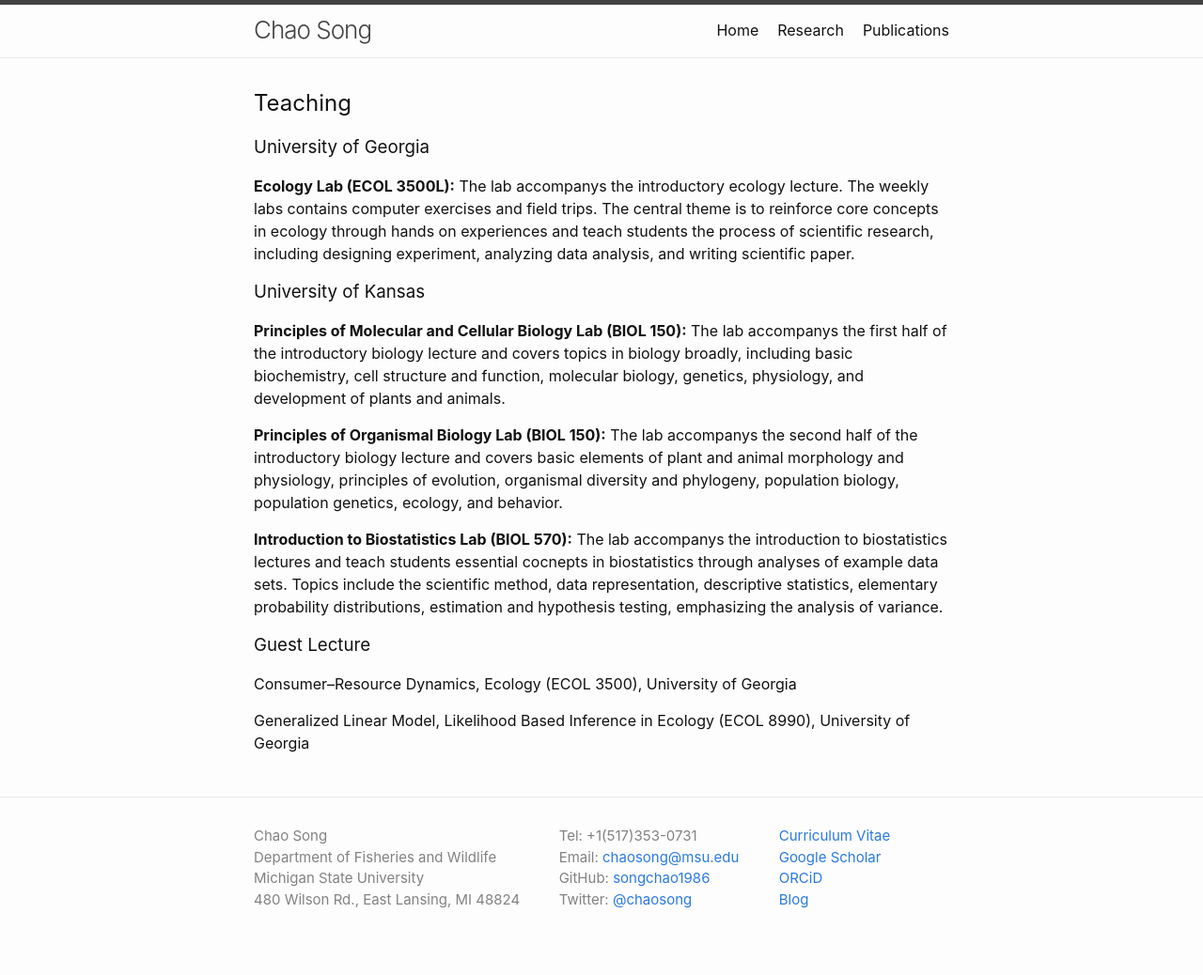
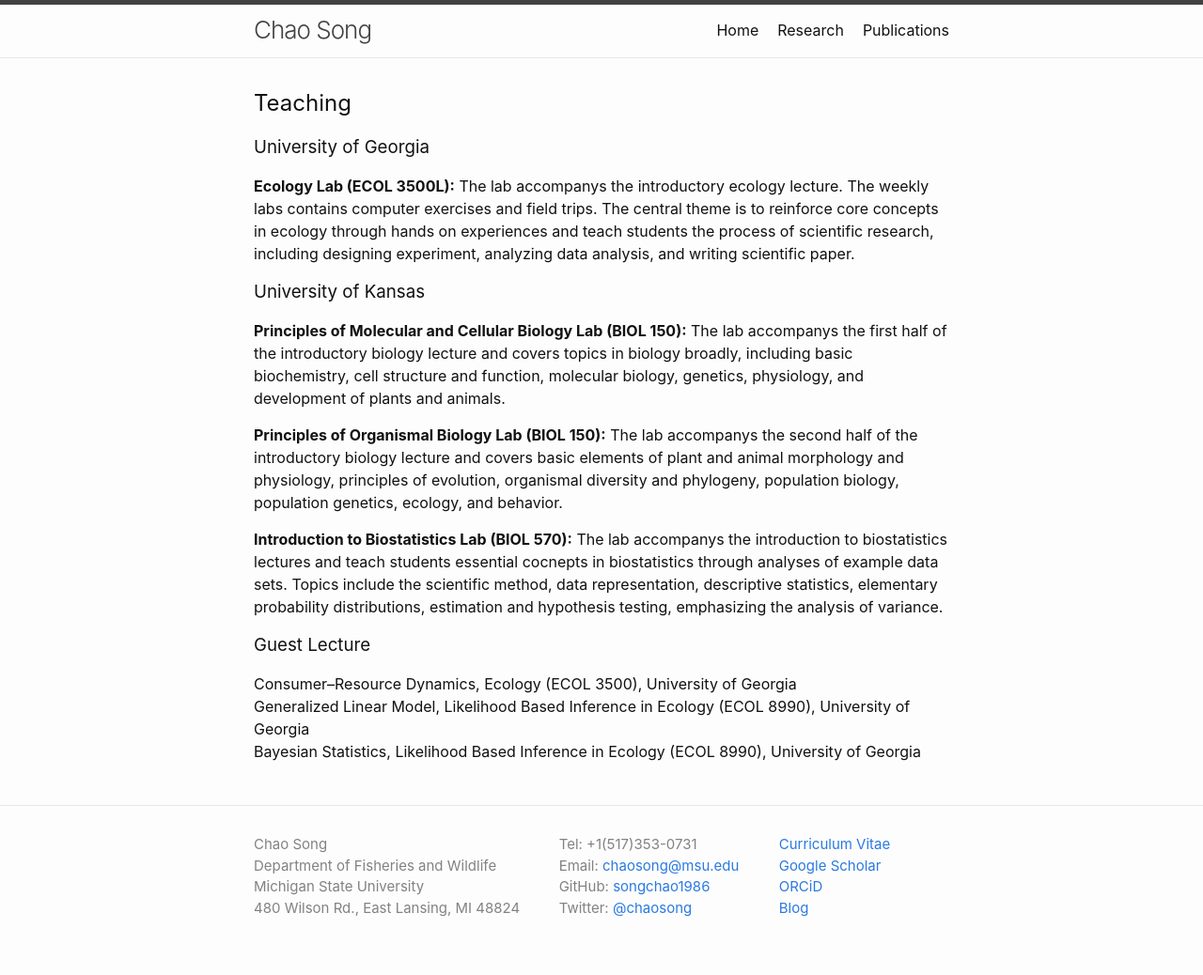
Before and after one commit to songchao1986/songchao1986.github.io, a Jekyll site: the page built from teaching.md, in a window 1280 px wide. Shown: the whole page at 94% size. Built offline with Jekyll 4.4.1, drawn with Linux system fonts in a browser that asks for light colours.

Commit message:
Update teaching.md

```diff
--- a/teaching.md
+++ b/teaching.md
@@ -20,5 +20,5 @@ permalink: /teaching/
 ### Guest Lecture
 
 Consumer–Resource Dynamics, Ecology (ECOL 3500), University of Georgia
-
 Generalized Linear Model, Likelihood Based Inference in Ecology (ECOL 8990), University of Georgia
+Bayesian Statistics, Likelihood Based Inference in Ecology (ECOL 8990), University of Georgia
```
